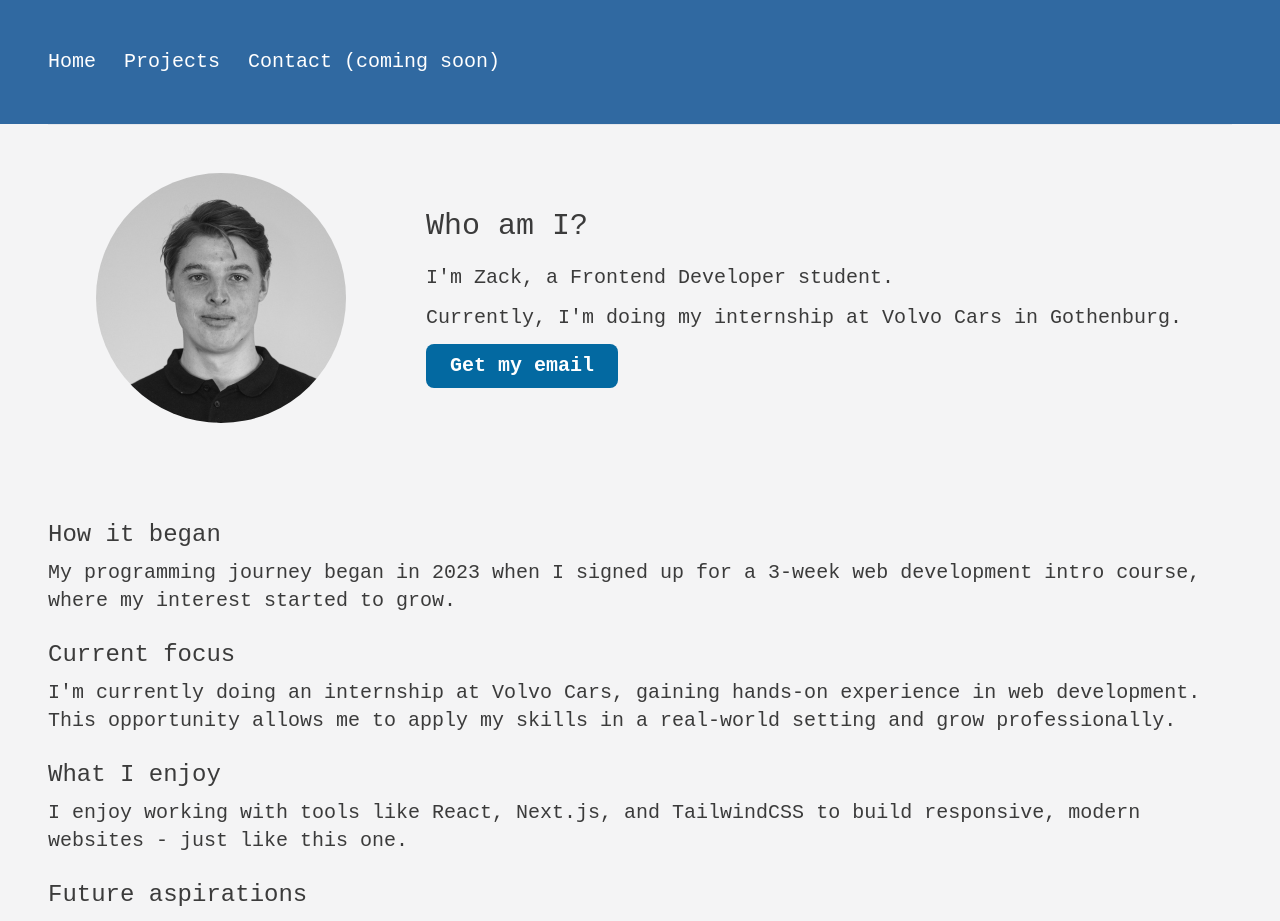
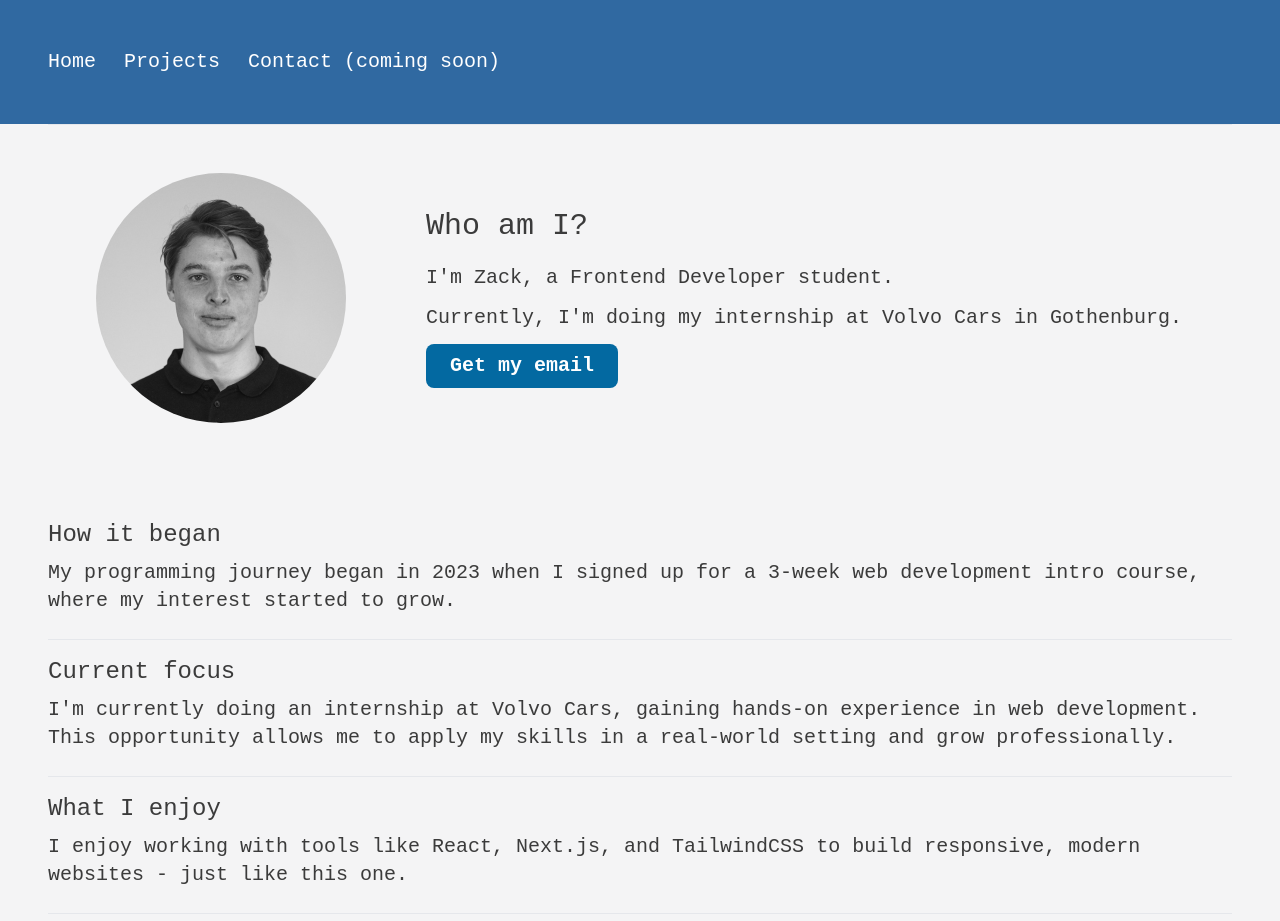
Before and after one commit to zackforssberg/portfolio, a Next.js app: page / in a window 1280 px wide. Shown: the top 921 px of the page. Built offline with nearby package versions, Linux system fonts and the light colour scheme.

Commit message:
added hr between sections

```diff
--- a/src/app/components/AboutMe.tsx
+++ b/src/app/components/AboutMe.tsx
@@ -8,6 +8,7 @@ const AboutMe = () => {
           development intro course, where my interest started to grow.
         </p>
       </section>
+      <hr className="bg-foreground mb-4" />
       <section className="mb-6">
         <h3 className="text-2xl mb-2">Current focus</h3>
         <p className="text-xl">
@@ -16,6 +17,7 @@ const AboutMe = () => {
           skills in a real-world setting and grow professionally.
         </p>
       </section>
+      <hr className="bg-foreground mb-4" />
       <section className="mb-6">
         <h3 className="text-2xl mb-2">What I enjoy</h3>
         <p className="text-xl">
@@ -23,6 +25,7 @@ const AboutMe = () => {
           build responsive, modern websites - just like this one.
         </p>
       </section>
+      <hr className="bg-foreground mb-4" />
       <section className="mb-6">
         <h3 className="text-2xl mb-2">Future aspirations</h3>
         <p className="text-xl">
```
